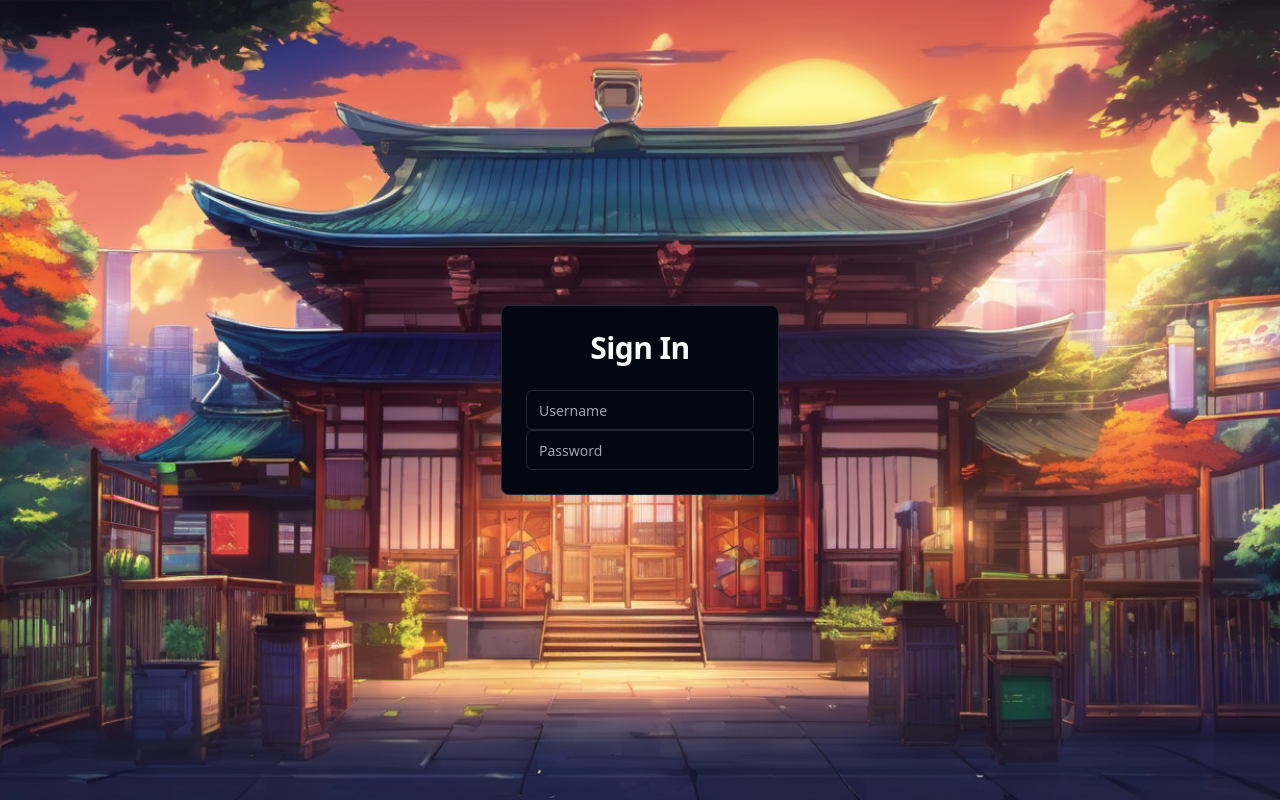
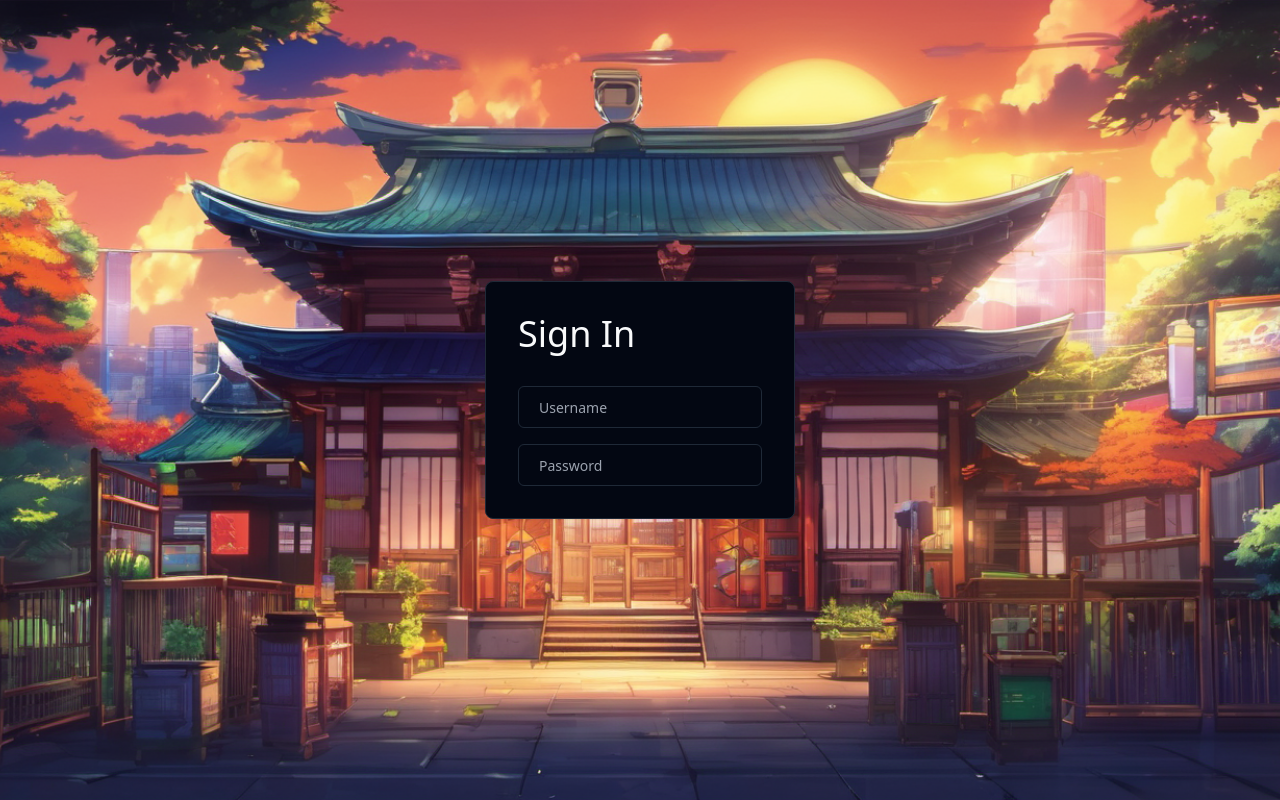
Before and after one commit to d-rubin/Videostore-Frontend, a Next.js app: page /login in a window 1280 px wide. Built offline with nearby package versions, Linux system fonts and the light colour scheme.

Commit message:
feat: add input

```diff
--- a/app/(auth)/login/page.tsx
+++ b/app/(auth)/login/page.tsx
@@ -3,16 +3,12 @@ import { Input } from "@/components/ui/input";
 
 export default function LoginPage() {
   return (
-    <Card className="w-full self-center sm:w-fit">
-      <CardHeader>
-        <CardTitle>
-          <h1 className="text-center text-3xl">Sign In</h1>
-        </CardTitle>
-      </CardHeader>
-      <CardContent>
+    <Card className="flex w-full flex-col gap-8 p-8 sm:w-fit">
+      <h1 className="text-4xl">Sign In</h1>
+      <div className="flex flex-col gap-4">
         <Input name="username" placeholder="Username" />
         <Input name="password" placeholder="Password" />
-      </CardContent>
+      </div>
     </Card>
   );
 }
--- a/components/ui/input.tsx
+++ b/components/ui/input.tsx
@@ -1,6 +1,6 @@
-import * as React from "react"
+import * as React from "react";
 
-import { cn } from "@/lib/utils"
+import { cn } from "@/lib/utils";
 
 export interface InputProps
   extends React.InputHTMLAttributes<HTMLInputElement> {}
@@ -11,15 +11,15 @@ const Input = React.forwardRef<HTMLInputElement, InputProps>(
       <input
         type={type}
         className={cn(
-          "flex h-10 w-full rounded-md border border-input bg-background px-3 py-2 text-sm ring-offset-background file:border-0 file:bg-transparent file:text-sm file:font-medium placeholder:text-muted-foreground focus-visible:outline-none focus-visible:ring-2 focus-visible:ring-ring focus-visible:ring-offset-2 disabled:cursor-not-allowed disabled:opacity-50",
-          className
+          "flex h-10 w-full rounded-md border border-input bg-background p-5 text-sm ring-offset-background file:border-0 file:bg-transparent file:text-sm file:font-medium placeholder:text-muted-foreground focus-visible:outline-none focus-visible:ring-2 focus-visible:ring-ring focus-visible:ring-offset-2 disabled:cursor-not-allowed disabled:opacity-50",
+          className,
         )}
         ref={ref}
         {...props}
       />
-    )
-  }
-)
-Input.displayName = "Input"
+    );
+  },
+);
+Input.displayName = "Input";
 
-export { Input }
+export { Input };
```
